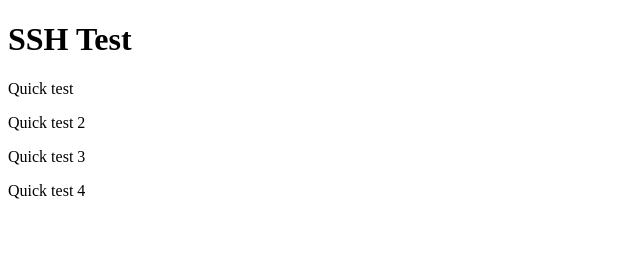
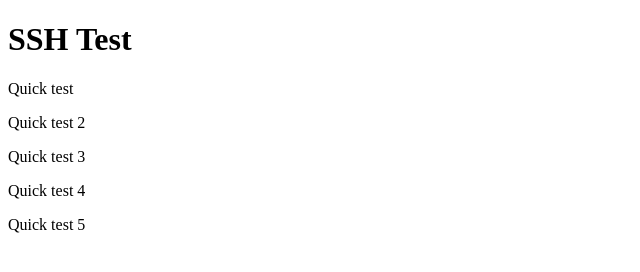
Before and after one commit to Awoyalejohn/SSH-test, a plain HTML site: page index.html in a window 1280 px wide. Shown: the full height of the page, 0-640 px from the left. Drawn offline with Linux system fonts and the light colour scheme.

Commit message:
testing with GitHub desktop

```diff
--- a/index.html
+++ b/index.html
@@ -12,6 +12,7 @@
   <p>Quick test 2</p>
   <p>Quick test 3</p>
   <p>Quick test 4</p>
+  <p>Quick test 5</p>
 
 </body>
 </html>
```
